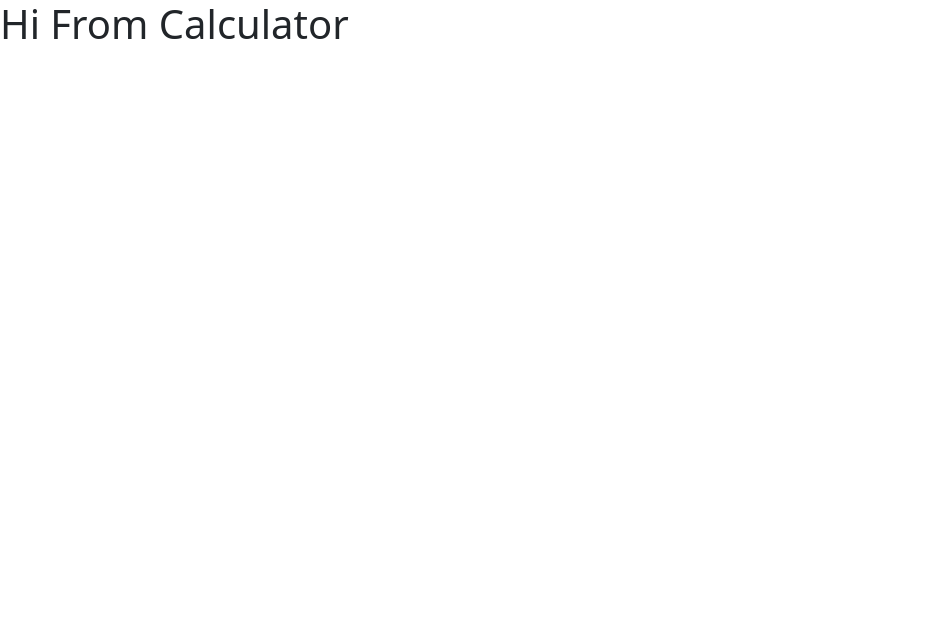
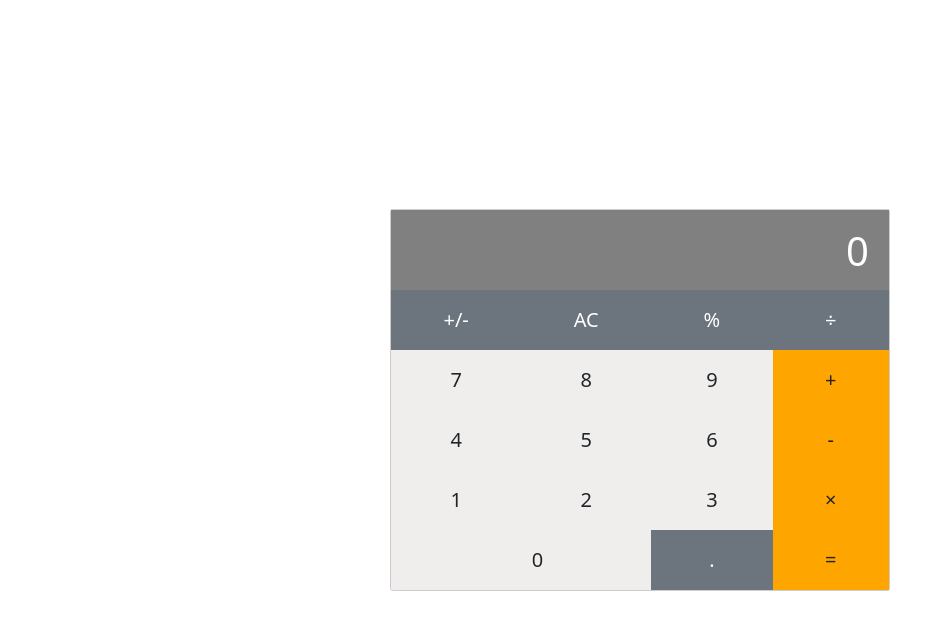
Before and after one commit to vicmaburrito/Math-magicians, a React (Create React App) app: page / in a window 1280 px wide. Shown: the top 630 px of the page, without its empty margins (0-950 px from the left). Built offline with nearby package versions, Linux system fonts and the light colour scheme.

Commit message:
Complete Calculator design

```diff
--- a/src/App.css
+++ b/src/App.css
@@ -1,3 +1,66 @@
-* {
-  margin: 0;
+html {
+  font-size: 62.5%;
+  box-sizing: border-box;
 }
+
+.calculator {
+  border: 1px solid #ccc;
+  position: absolute;
+  top: 50%;
+  left: 50%;
+  transform: translate(-50%, -50%);
+  width: 500px;
+}
+
+.calculator-screen {
+  width: 100%;
+  height: 80px;
+  border: none;
+  background-color: gray;
+  color: #fff;
+  text-align: right;
+  padding-right: 20px;
+  padding-left: 10px;
+  font-size: 4rem;
+}
+
+button {
+  height: 60px;
+  font-size: 2rem !important;
+  border-radius: 0%;
+}
+
+.btn {
+  border-radius: 0%;
+}
+
+.zero {
+  width: 225%;
+  grid-area: 5 / 1;
+}
+
+.dot {
+  grid-area: 5 / 3;
+}
+
+.equal {
+  grid-area: 5 / 4;
+}
+
+.btn-Orange {
+  background-color: #ffa500;
+}
+
+.btn-gray {
+  background-color: #f0eeec;
+}
+
+.calculator-keys {
+  display: -ms-grid;
+  display: grid;
+}
+
+::placeholder {
+  color: white;
+  opacity: 1;
+}
--- a/src/App.js
+++ b/src/App.js
@@ -1,7 +1,8 @@
 import React from 'react';
 import Calculator from './components/Calculator';
 import 'bootstrap/dist/css/bootstrap.css';
+import './App.css';
 
-const App = () => <div><h1><Calculator /></h1></div>;
+const App = () => <div className="container my-4"><Calculator /></div>;
 
 export default App;
--- a/src/components/Calculator.js
+++ b/src/components/Calculator.js
@@ -8,7 +8,39 @@ class Calculator extends React.Component {
 
   render() {
     return (
-      <div> Hi From Calculator </div>
+
+      <div className="calculator card">
+
+        <input type="text" className="calculator-screen z-depth-1" placeholder="0" disabled />
+
+        <div className="calculator-keys">
+
+          <button type="button" className="operator btn btn-secondary">+/-</button>
+          <button type="button" className="operator btn btn-secondary">AC</button>
+          <button type="button" className="operator btn btn-secondary">%</button>
+          <button type="button" className="operator btn btn-secondary">&divide;</button>
+
+          <button type="button" className="btn btn-gray waves-effect">7</button>
+          <button type="button" className="btn btn-gray waves-effect">8</button>
+          <button type="button" className="btn btn-gray waves-effect">9</button>
+          <button type="button" className="operator btn btn-Orange">+</button>
+
+          <button type="button" className="btn btn-gray waves-effect">4</button>
+          <button type="button" className="btn btn-gray waves-effect">5</button>
+          <button type="button" className="btn btn-gray waves-effect">6</button>
+          <button type="button" className="operator btn btn-Orange">-</button>
+
+          <button type="button" className="btn btn-gray waves-effect">1</button>
+          <button type="button" className="btn btn-gray waves-effect">2</button>
+          <button type="button" className="btn btn-gray waves-effect">3</button>
+          <button type="button" className="operator btn btn-Orange">&times;</button>
+
+          <button type="button" className="btn btn-gray zero">0</button>
+          <button type="button" className="decimal function btn btn-secondary dot">.</button>
+          <button type="button" className="equal-sign operator btn btn-Orange equal">=</button>
+
+        </div>
+      </div>
     );
   }
 }
```
